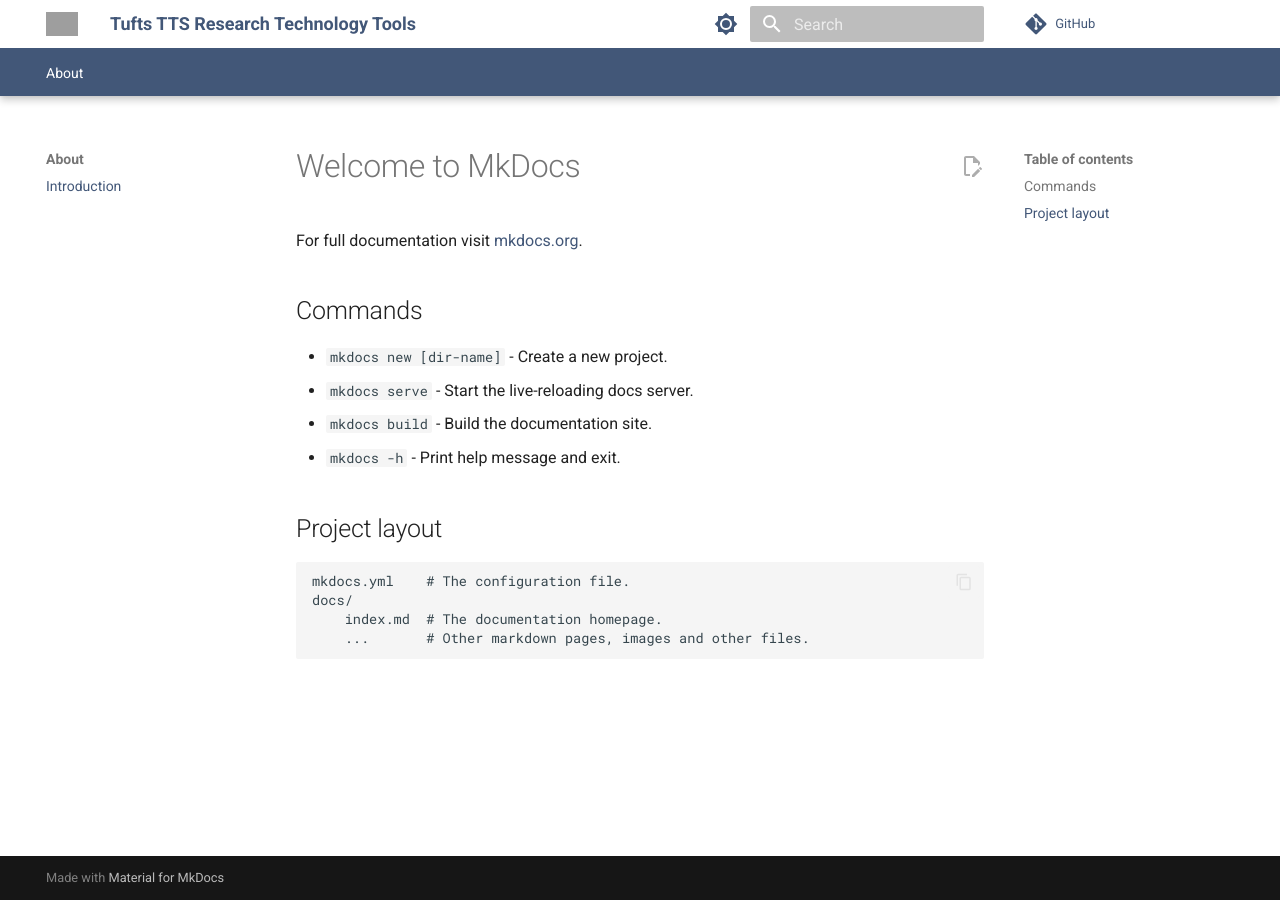
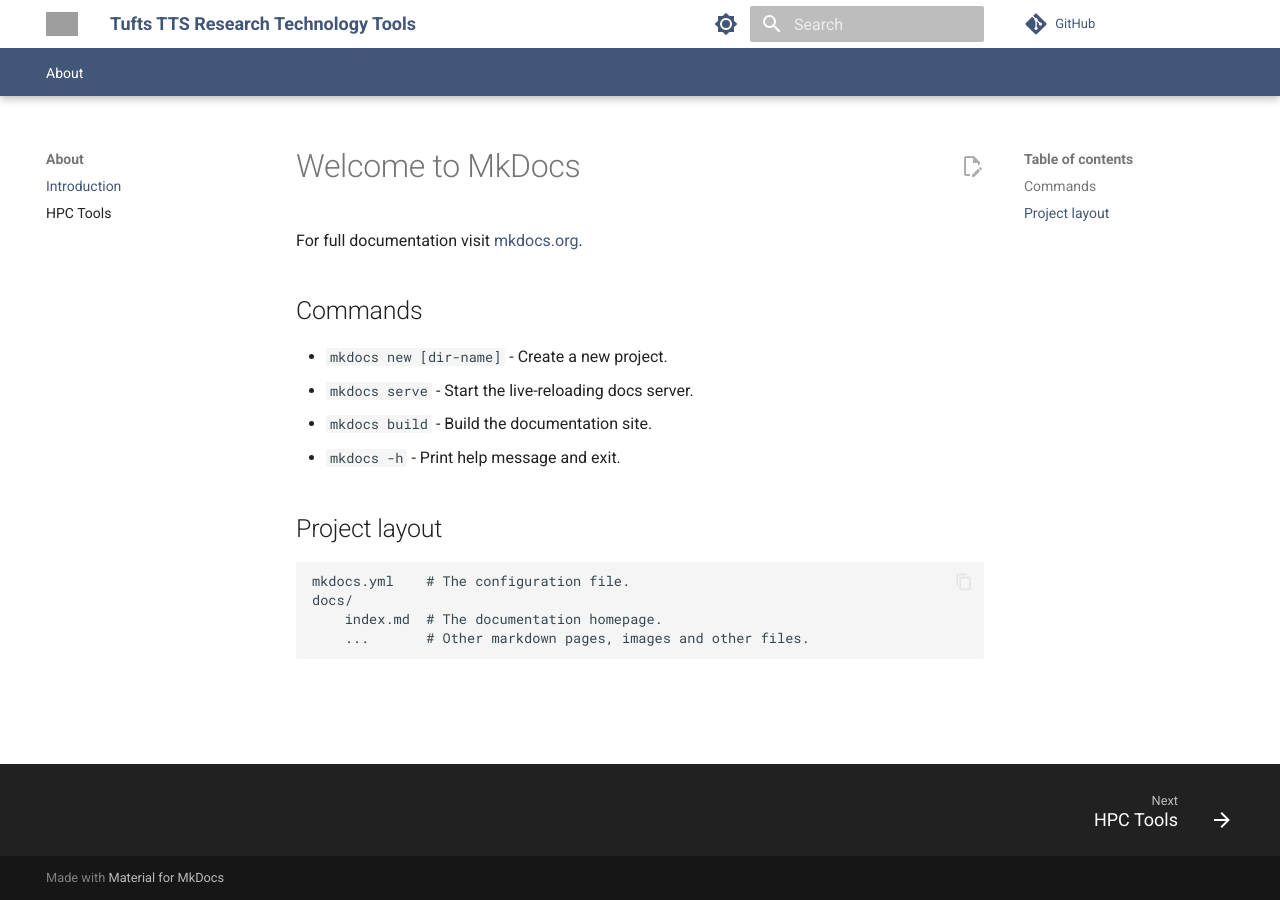
Before and after one commit to comp-tox-jhu/CompToxLab, an MkDocs documentation site: the page built from docs/index.md, in a window 1280 px wide. Built offline with MkDocs 1.6.1 and Material for MkDocs 9.7.7, drawn with Linux system fonts in a browser that asks for light colours; comment, search, counter and statistics services are not loaded; grey boxes are pictures that could not be loaded.

Commit message:
Update mkdocs.yml

```diff
--- a/mkdocs.yml
+++ b/mkdocs.yml
@@ -75,3 +75,4 @@
 nav:
     - About :
         - Introduction: index.md
+        - HPC Tools: hpc_tools.md
```
